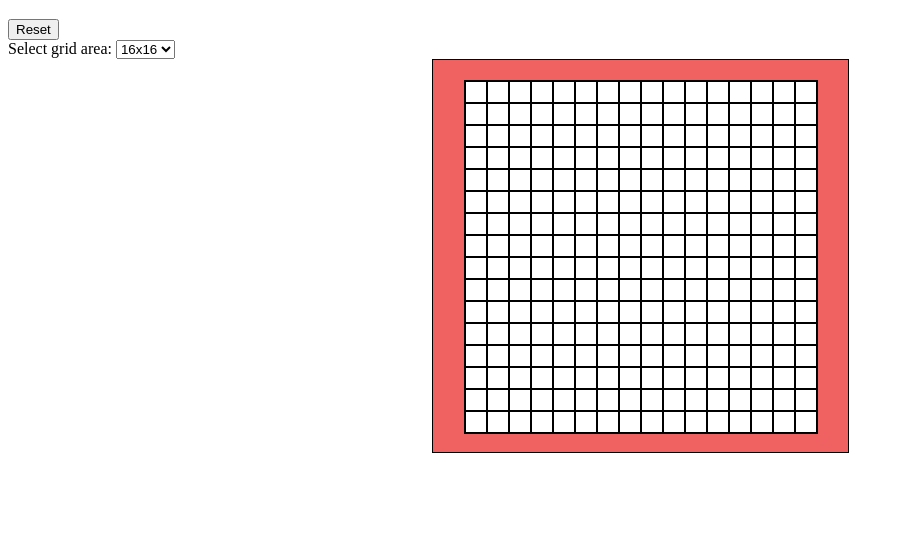
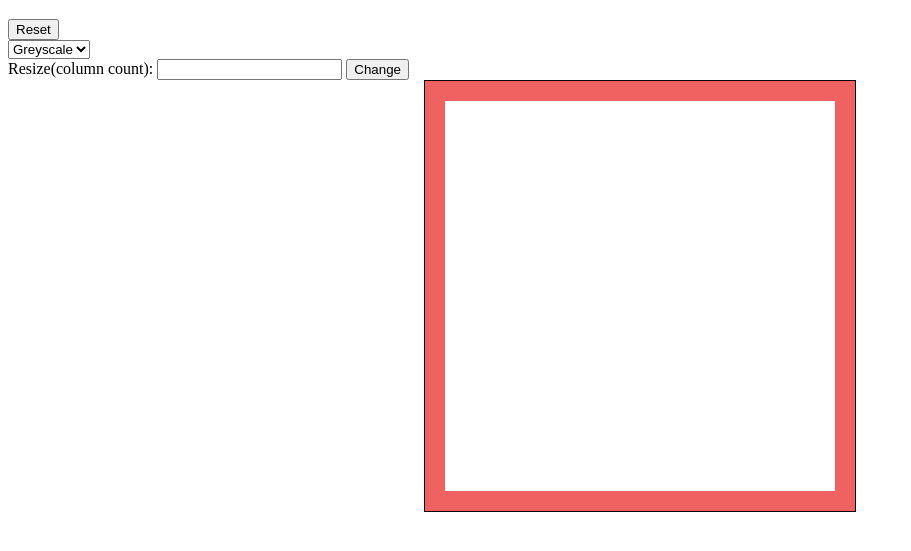
Before and after one commit to brendanp4/etch-a-sketch, a plain HTML site: page index.html in a window 1280 px wide. Shown: the part 61-612 px from the top of the page, without its empty margins (0-911 px from the left). Drawn offline with nearby package versions, Linux system fonts and the light colour scheme.

Commit message:
add resize and rainbow color functionality

```diff
--- a/index.html
+++ b/index.html
@@ -11,10 +11,15 @@
     <h1>Etch-a-Sketch</h1>
     <button id="resetBtn">Reset</button>
     <form action="">
-        <label for="gridArea">Select grid area:</label>
-        <select name="gridArea" id="gridArea">
-            <option value="256">16x16</option>
+        <select name="color" id="color">
+            <option value="greyscale">Greyscale</option>
+            <option value="rainbow">Rainbow</option>
         </select>
+    </form>
+    <form action="">
+        <label for="gridArea">Resize(column count):</label>
+        <input type="text" name="rows" id="gridArea">
+        <button type="button" id="changeGrid">Change</button>
     </form>
 
     <div id="gameBox">
--- a/script.js
+++ b/script.js
@@ -1,23 +1,44 @@
-// for(i = 0; i < 16; i++){
-//     for(j = 0; j < 16; j++){
-//         $("#gameBox").append("<div class=sketch></div>")
-//     }
-// }
-
-for(j = 0; j < 256; j++){
+for(i = 0; i < 256; i++){
     $("#gameBox").append("<div class=sketch></div>")
 }
-
-
 
 $("#resetBtn").click(function(){
     resetGame();
 });
 
+$("#changeGrid").click(function(){
+    let area = $("#gridArea").val();
+    $(".sketch").remove();
+    for(i = 0; i < (area * area); i++){
+        $("#gameBox").append("<div class=sketch></div>")
+    }
+    $(".sketch").hover(function(){
+        $(this).addClass("darken");
+    });
+    // $("#gameBox").css({"grid-template-columns": "repeat (" + area + ", auto)", "grid-template-rows": "repeat (" + area + ", auto)" });
+    document.querySelector("#gameBox").style.gridTemplateColumns = `repeat(${area}, 1fr)`;;
+    console.log(area);
+});
+
 $(".sketch").hover(function(){
-    $(this).addClass("darken");
+    let color = $("#color").val();
+    if(color == "greyscale"){
+        $(this).addClass("darken");
+    }
+    else if(color == "rainbow"){
+        $(this).addClass("darken");
+        randomColor();
+    }
 });
 
 function resetGame(){
     $(".sketch").removeClass("darken");
+    console.log("Reset");
 }
+
+function randomColor(){
+    let r = Math.floor(Math.random() * 255);
+    let g = Math.floor(Math.random() * 255);
+    let b = Math.floor(Math.random() * 255);
+    $(".darken").css({"background": "rgb(" + r + ", " + g + ", " + b + ")"})
+}
--- a/style.css
+++ b/style.css
@@ -4,26 +4,28 @@ h1 {
 
 #gameBox {
     margin: auto;
-    width: 375px;
+    width: 390px;
+    height: 390px;
     padding: 20px;
     background-color: rgb(240, 97, 97);
     border-style: solid;
     border-color: black;
     border-width: 1px;
     display: grid;
-    grid-template-columns: repeat(16, 22px);
-    grid-template-rows: repeat(16, 22px);
+    grid-template-columns: repeat(16, 1fr);
+    grid-template-rows: auto;
+    grid-auto-flow: row;
     justify-content: center;
 }
 
 .sketch {
-    margin: auto;
+    margin: 0;
     text-align: center;
-    height: 20px;
-    width: 20px;
+    width: 100%;
+    height: 100%;
     border-style: solid;
     border-color: black;
-    border-width: 2px;
+    border-width: 0;
     background-color: white;
     display: flex;
     justify-content: center;
```
